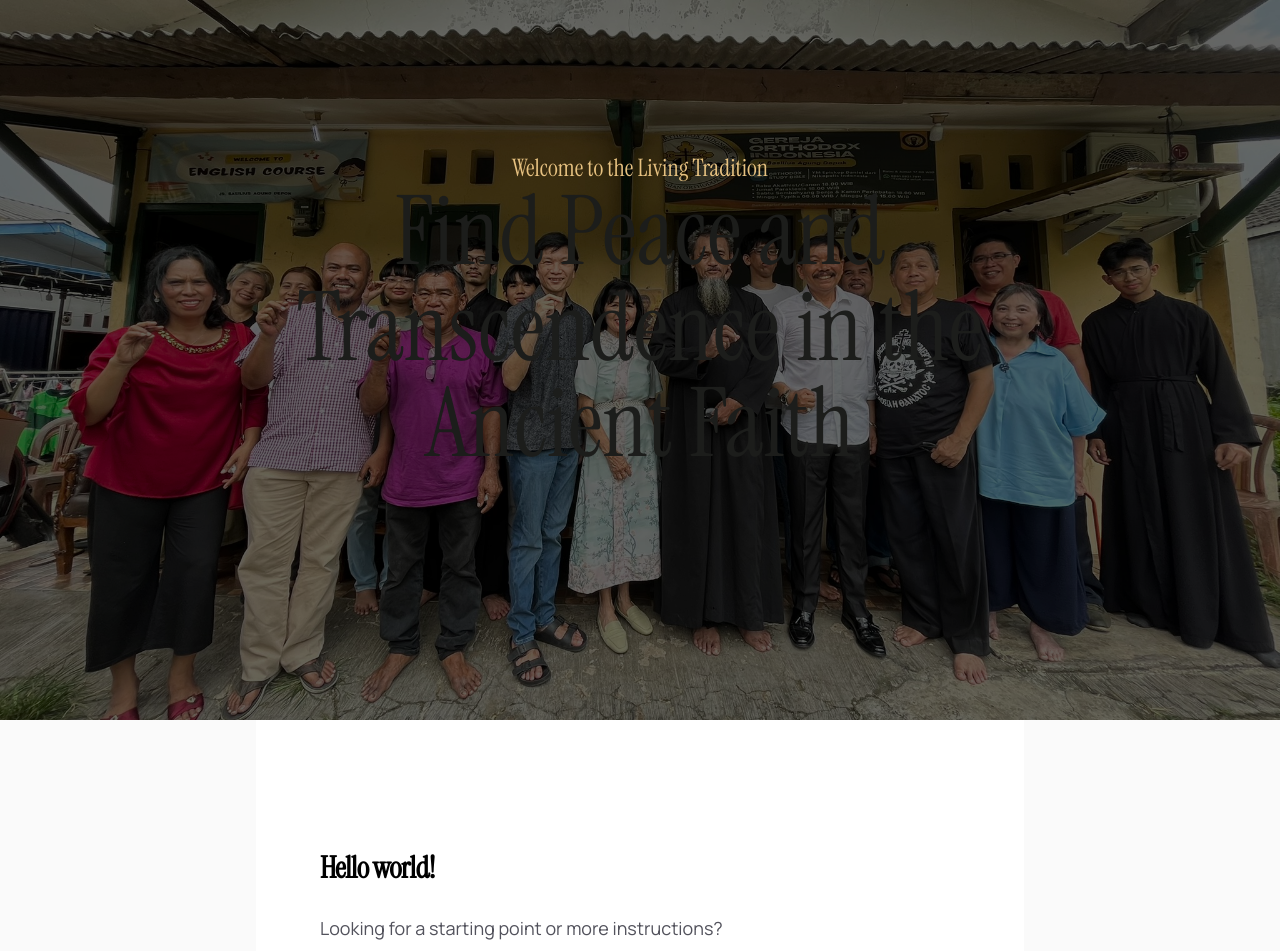
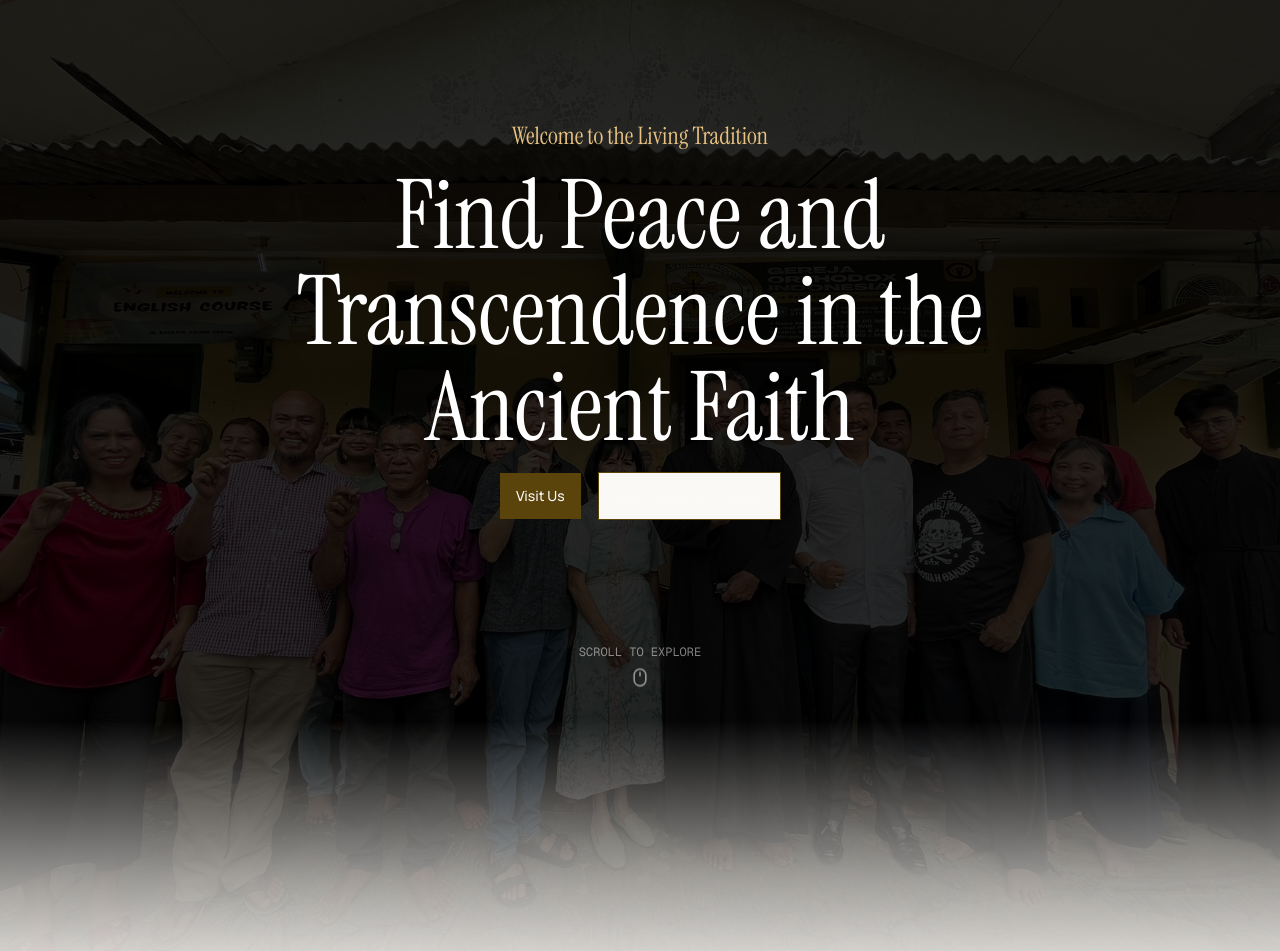
Before and after one commit to sabakodev/JSBA, a Next.js app: page /en in a window 1280 px wide. Shown: the part 80-1031 px from the top of the page. Built offline with nearby package versions, Linux system fonts and the light colour scheme.

Commit message:
fix(Hero.tsx): update Hero component to include new Button and Mouse components, improve layout and add multi-layer gradient for a smoother blend

```diff
--- a/src/components/theme-blocks/home/Hero.tsx
+++ b/src/components/theme-blocks/home/Hero.tsx
@@ -1,3 +1,5 @@
+import { Button } from "@/components/ui/button"
+import { Mouse } from "lucide-react"
 import { useTranslations } from "next-intl"
 import Image from "next/image"
 
@@ -5,24 +7,49 @@ export default function Component() {
 	const t = useTranslations('HomePage.hero')
 
 	return (
-		<div className="relative h-screen top-0">
+		<div className="relative">
 			<Image
 				src="/assets/photos/communities/jsba/IMG_1072.JPEG"
 				alt="Parish St. Basil the Great from Orthodox Church of Indonesia"
 				width={2054 / 2}
 				height={1036 / 2}
-				className="w-screen max-h-screen object-cover"
+				className="w-screen min-h-screen h-[140vh] object-cover"
 				priority
 			/>
-			<div className="bg-black/60 absolute z-1 w-screen h-screen top-0 flex flex-col justify-center items-center">
-				<div className="font-serif max-w-3xl text-center space-y-4">
-					<span className="text-primary-800 text-2xl">{t('subtitle')}</span>
-					<h1 className="text-8xl">{t('heading')}</h1>
-					<div className="flex">
-
+			<div className="bg-black/85 z-1 absolute h-[140vh] top-0 w-screen">
+				<div className="relative h-screen">
+					<div className="absolute w-screen h-screen top-0 flex flex-col justify-center items-center">
+						<div className="font-serif max-w-3xl text-center">
+							<span className="text-primary-800 text-2xl">{t('subtitle')}</span>
+							<h1 className="my-4 text-6xl sm:text-8xl text-white">{t('heading')}</h1>
+							<div className="flex font-sans justify-center space-x-4">
+								<Button className="px-4 h-12">
+									{t('cta.primary')}
+								</Button>
+								<Button variant="outline" className="px-4 h-12 text-primary-foreground hover:text-primary-foreground/80">
+									{t('cta.learn')}
+								</Button>
+							</div>
+						</div>
+					</div>
+					<div className="text-white z-3 font-mono text-xs w-screen flex flex-col items-center space-y-2 justify-center absolute bottom-0 pb-8 opacity-50">
+						<span>{t('scroll')}</span>
+						<Mouse className="h-5 w-5 animate-bounce" />
 					</div>
 				</div>
 			</div>
+
+			{/* Multi-layer gradient for a smoother blend */}
+			<div className="absolute bottom-0 left-0 w-screen h-[40vh] z-2 pointer-events-none"
+				style={{
+					background: `linear-gradient(to bottom,
+						transparent 0%,
+						oklch(98.032% 0.0061 75.13 / 0.3) 25%,
+						oklch(98.032% 0.0061 75.13 / 0.6) 50%,
+						oklch(98.032% 0.0061 75.13 / 0.85) 75%,
+						oklch(98.032% 0.0061 75.13) 100%)`
+				}}
+			/>
 		</div>
 	)
 }
```
